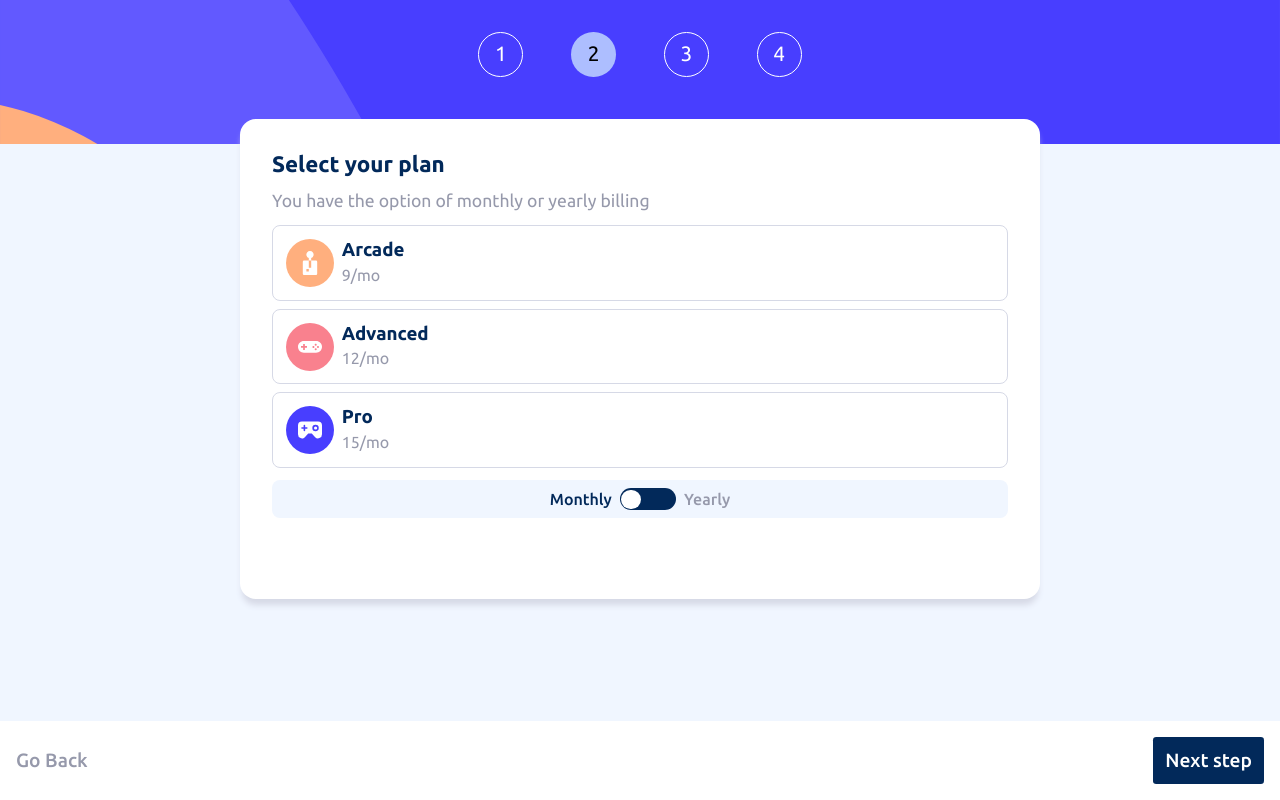
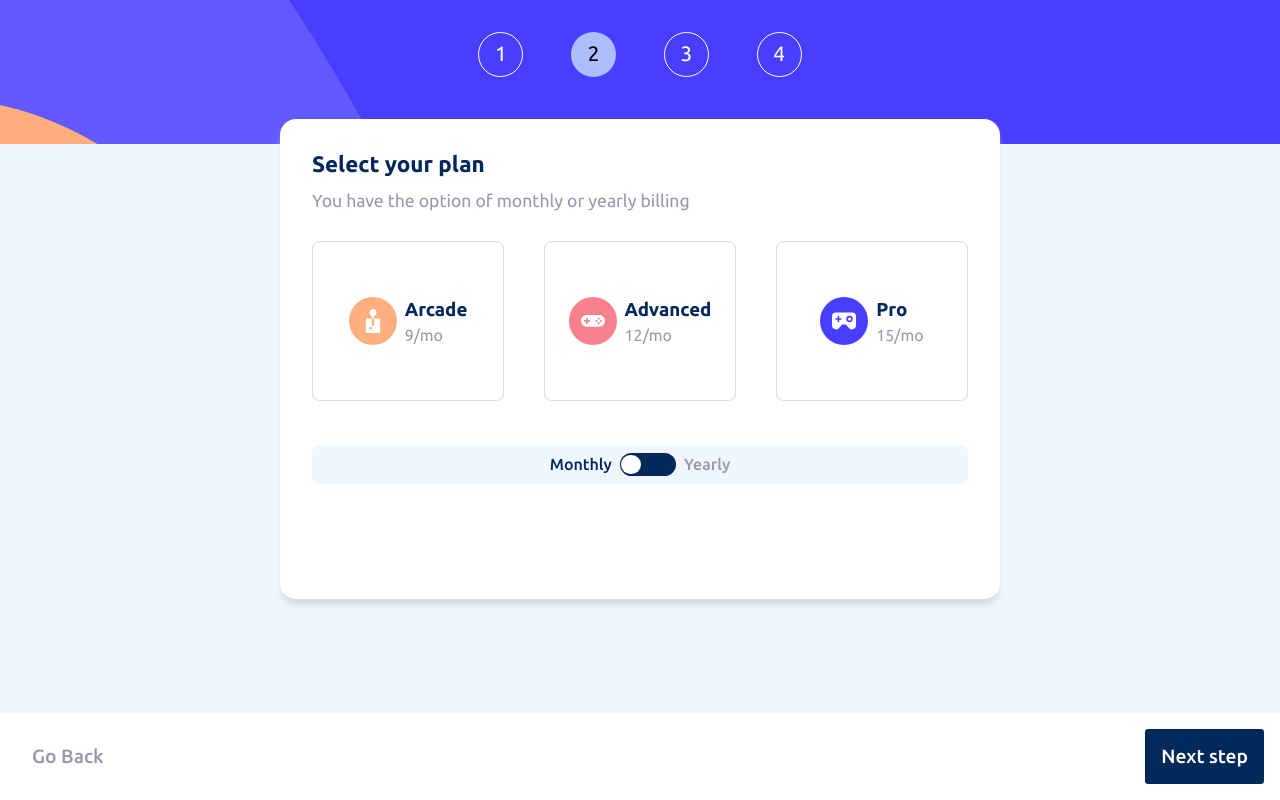
Before and after one commit to guicostads/gaming-platform-registration, a React (Vite) app: page /plans in a window 1280 px wide. Built offline with nearby package versions, Linux system fonts and the light colour scheme.

Commit message:
css changes #7

```diff
--- a/src/Default/Default.css
+++ b/src/Default/Default.css
@@ -21,7 +21,7 @@
 @media (min-width: 768px) {
   .content {
     height: 40rem;
-    width: 50rem;
+    width: 45rem;
     padding: 2rem;
   }
 }
--- a/src/components/BottomNavigation.css
+++ b/src/components/BottomNavigation.css
@@ -55,5 +55,6 @@
   .next-step-btn,
   .confirm-btn {
     font-size: 1.2rem;
+    padding: 1rem;
   }
 }
--- a/src/components/Finish.css
+++ b/src/components/Finish.css
@@ -1,7 +1,7 @@
 .finish {
   display: flex;
   flex-direction: column;
-  gap: 0.5rem;
+  gap: 0.75rem;
 }
 
 .finish h1 {
--- a/src/components/PersonalInfo.css
+++ b/src/components/PersonalInfo.css
@@ -2,7 +2,7 @@
   font-size: 1rem;
   display: flex;
   flex-direction: column;
-  gap: 0.5rem;
+  gap: 0.75rem;
   color: var(--cool-gray);
 }
 
--- a/src/components/PlanButton.css
+++ b/src/components/PlanButton.css
@@ -40,6 +40,9 @@
 @media (min-width: 769px) {
   .btn-not-active,
   .btn-active {
-    padding: .8rem;
+    justify-content: center;
+    align-items: center;
+    width: 12rem;
+    height: 10rem;
   }
 }
--- a/src/components/PlanSelection.css
+++ b/src/components/PlanSelection.css
@@ -40,6 +40,13 @@
   .plan-content div {
     font-size: 1rem;
   }
+  .plan-content {
+    flex-direction: row;
+    width: 100%;
+    justify-content: space-between;
+    margin-bottom: 2rem;
+    margin-top: 1rem;
+  }
 
   .plan-selection p {
     font-size: 1.1rem;
@@ -49,10 +56,7 @@
     width: 3rem;
   }
 
-
   .plan-selection h1 {
     font-size: 1.4rem;
   }
-
-
 }
--- a/src/components/Thanks.css
+++ b/src/components/Thanks.css
@@ -4,19 +4,21 @@
   gap: 1rem;
   margin: auto;
   text-align: center;
+
 }
 
 .thanks > div {
   display: grid;
   place-items: center;
   background-color: var(--strawberry-red);
-  width: 4rem;
-  height: 4rem;
+  width: 3rem;
+  height: 3rem;
   border-radius: 9999px;
 }
 
 .thanks p {
-    color: var(--cool-gray);
+  color: var(--cool-gray);
+  font-size: 1.1rem;
 }
 
 .thanks img {
@@ -26,3 +28,14 @@
 .thanks h1 {
   color: var(--marine-blue);
 }
+
+@media (min-width: 769px) {
+  .thanks > div {
+
+  }
+
+  .thanks p {
+    font-size: 1.2rem;
+    line-height: 1.5rem;
+  }
+}
```
